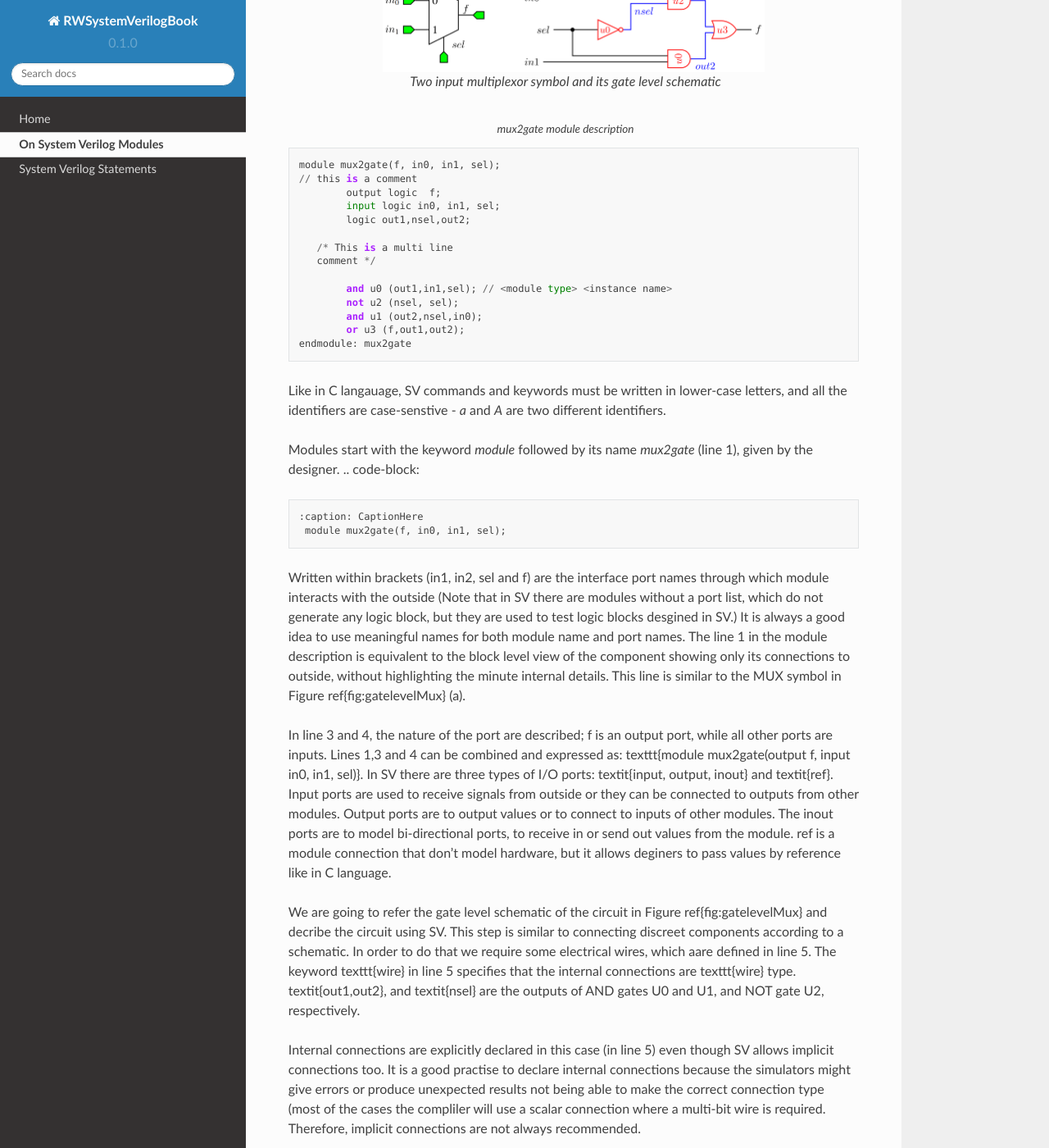
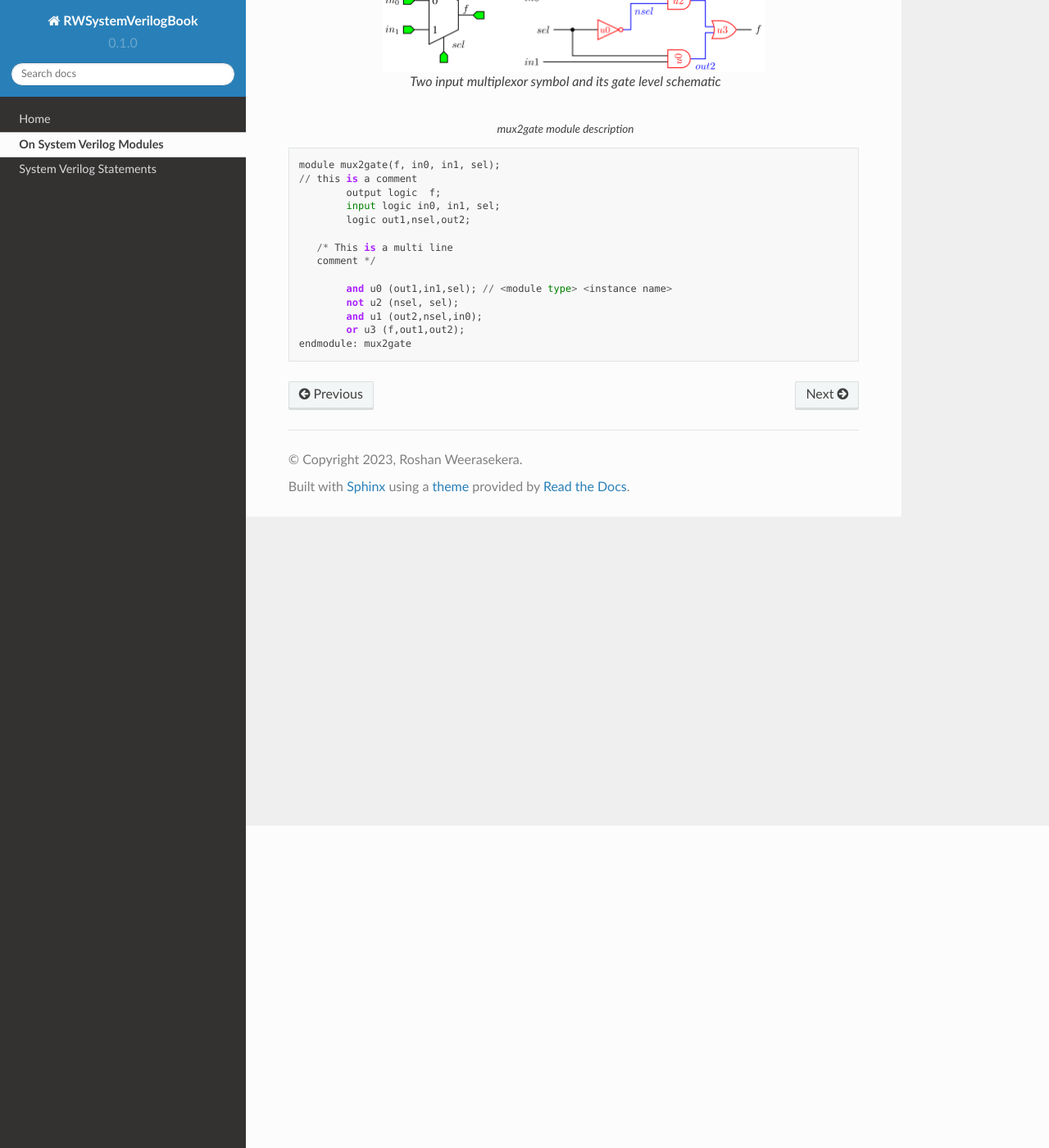
Before and after one commit to roshan-weerasekera/RWSVTutorial, a Sphinx documentation site: the page built from docs/source/1Ch/onSVmodules.rst, in a window 1280 px wide and 1400 px high, scrolled down 393 px. Shown: the whole window at 82% size. Built offline with Sphinx 7.4.7 and the Read the Docs theme 2.0.0, drawn with Linux system fonts in a browser that asks for light colours; some of the changed text lies outside the part shown.

Commit message:
Update onSVmodules.rst

```diff
--- a/docs/source/1Ch/onSVmodules.rst
+++ b/docs/source/1Ch/onSVmodules.rst
@@ -28,33 +28,3 @@ Multiplexer is a combinational logic circuit which outputs the data coming from
 	   and u1 (out2,nsel,in0);
 	   or u3 (f,out1,out2);
    endmodule: mux2gate
-
-Like in C langauage, \SV commands and keywords must be written in lower-case letters, and all the identifiers are case-senstive - *a* and *A* are two different identifiers.
-
-Modules start with the keyword *module* followed by its name *mux2gate* (line 1), given by the designer.
-.. code-block::
-   :caption: CaptionHere
-    module mux2gate(f, in0, in1, sel);
-
-Written within brackets (in1, in2, sel and f) are the interface port names through which module interacts with the outside (Note that in \SV there are modules without a port list, which do not generate any logic block, but they are used to test logic blocks desgined in \SV.) It is always a good idea to use meaningful names for both module name and port names. The line 1 in the module description is equivalent to the block level view of the component showing only its connections to outside, without highlighting the minute internal details. This line is similar to the MUX symbol in Figure \ref{fig:gatelevelMux} (a).
-
-In line 3 and 4, the nature of the port are described; f is an output port, while all other ports are inputs. Lines 1,3 and 4 can be combined and expressed as: \texttt{module mux2gate(output f, input in0, in1, sel)}. In \SV there are three types of I/O ports: \textit{input, output, inout} and \textit{ref}. Input ports are used to receive signals from outside or they can be connected to outputs from other modules. Output ports are to output values or to connect to inputs of other modules. The inout ports are to model bi-directional ports, to receive in or send out values from the module. ref is a module connection that don't model hardware, but it allows deginers to pass values by reference like in C language.
-
-We are going to refer the gate level schematic of the circuit in Figure \ref{fig:gatelevelMux} and decribe the circuit using \SV. This step is similar to connecting discreet components according to a schematic. In order to do that we require some electrical wires, which aare defined in line 5. The keyword \texttt{wire} in line 5 specifies that the internal connections are \texttt{wire} type. \textit{out1,out2}, and \textit{nsel} are the outputs of AND gates U0 and U1, and NOT gate U2, respectively.
-
-Internal connections are explicitly declared in this case (in line 5) even though \SV allows implicit connections too. It is a good practise to declare internal connections because the simulators might give errors or produce unexpected results not being able to make the correct connection type (most of the cases the compliler will use a scalar connection where a multi-bit wire is required. Therefore, implicit connections are not always recommended.
-
-The logic gate connections are defined in lines 7-10. Basic logic gate primitives are available in \SV, where designers can use them when describing modules in gate level. For example, in line 7, a two input AND gate is used and its inputs are \textit{in1} and \textit{sel}, and \textit{out1} is its output. The word \textit{u0} in line 7 is a user defined label or identifier. Note that when using logic gate models, the output of the logic gate is the first parameter, while the rest are treated as inputs. In this way, logic gates with many inputs can be described easily. Line 8 describes the NOT gate (u2) connection, and line 9 the gate (U1). The outputs of gates U0 and U1 are fed as the inputs to OR gate (U3) where it is output is connected to MUX output port F. The order of appearance of the code does not affect the simulation results of this circuit because this is a model of a circuit schematic - this is one of the requirement of a HDL.
-
-Finally, line 11 shows the end of module description with the keyword \texttt{endmodule} followed by an optional colon and the module name.
-
-It is recommoded to save this file after the module name given in line 1 (\textit{mux2gate.sv} for this particular case). Only one module should be contained within one file, but multiple modules can reside within one file which is not recommonded.
-
-The general template for a \SV module is shown in Example \ref{lst:SVgenModel}.
-\begin{lstlisting}[language=SystemVerilog,caption=General \SV Module format,label={lst:SVgenModel}]
-module <module_Name>(<port names>) ;
-<port declarations> ;
-<internal nets and variable, declarations> ;
-<module function description> ;
-endmodule
-\end{lstlisting}
```
